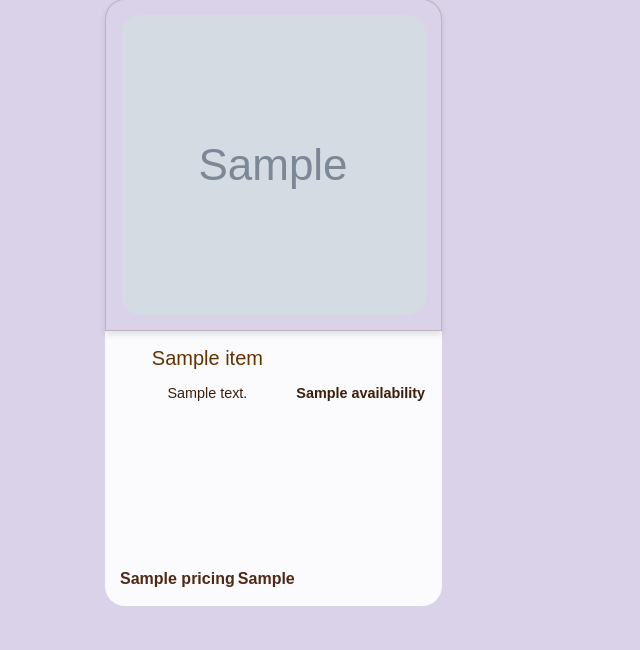
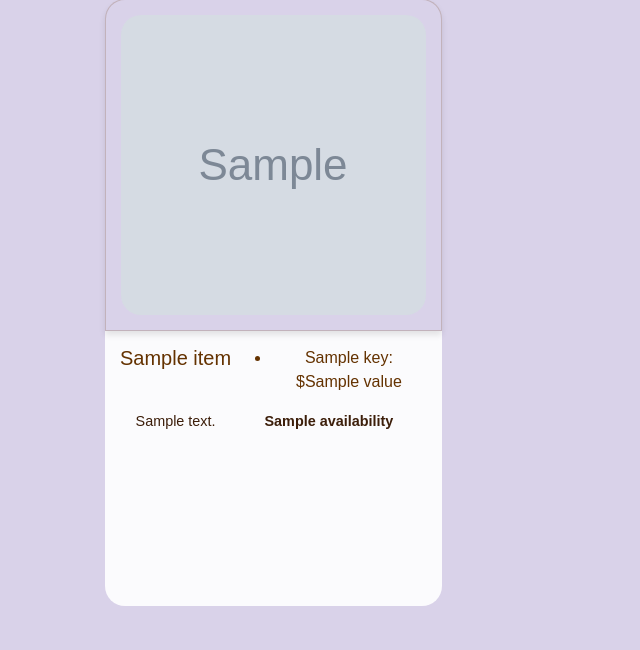
Before and after one commit to nivarray/menu_site, a Flask app: template templates/menu.html in a window 1280 px wide. Shown: the part 311-961 px from the top of the page, without its empty margins (0-640 px from the left). Run offline with Flask 3, Linux system fonts and the light colour scheme; the template is opened without the code that fills it: most values are stand-ins (such as "Sample title", 1, 10 or a date in 2020); grey boxes marked "Sample" are stand-in pictures; some libraries are stand-ins or nearby versions.

Commit message:
Currently changing price listings

```diff
--- a/templates/menu.html
+++ b/templates/menu.html
@@ -35,8 +35,14 @@
                                 <p class="card-text">{{ item.details.description }}</p>
                                 <p class="card-text"><strong>{{ item.details.Availability }}</strong></p>
                                 <p class="card-text d-flex justify-content-between">
-                                    <span> {{ item.pricing}} </span>
-                                    <span><strong>{{ item.pricing['1 Cookie'] }}</strong></span>
+                                    <ul>
+                                        {% for key, value in item.pricing.items() %}
+                                            <li>{{ key }}: ${{ value }}</li>
+                                        {% endfor %}
+                                    </ul>
+
+                                    <!-- <span> {{ item.pricing}} </span>
+                                    <span><strong>{{ item.pricing['1 Cookie'] }}</strong></span> -->
                                 </p>
                             </div>
                         </div>
```
